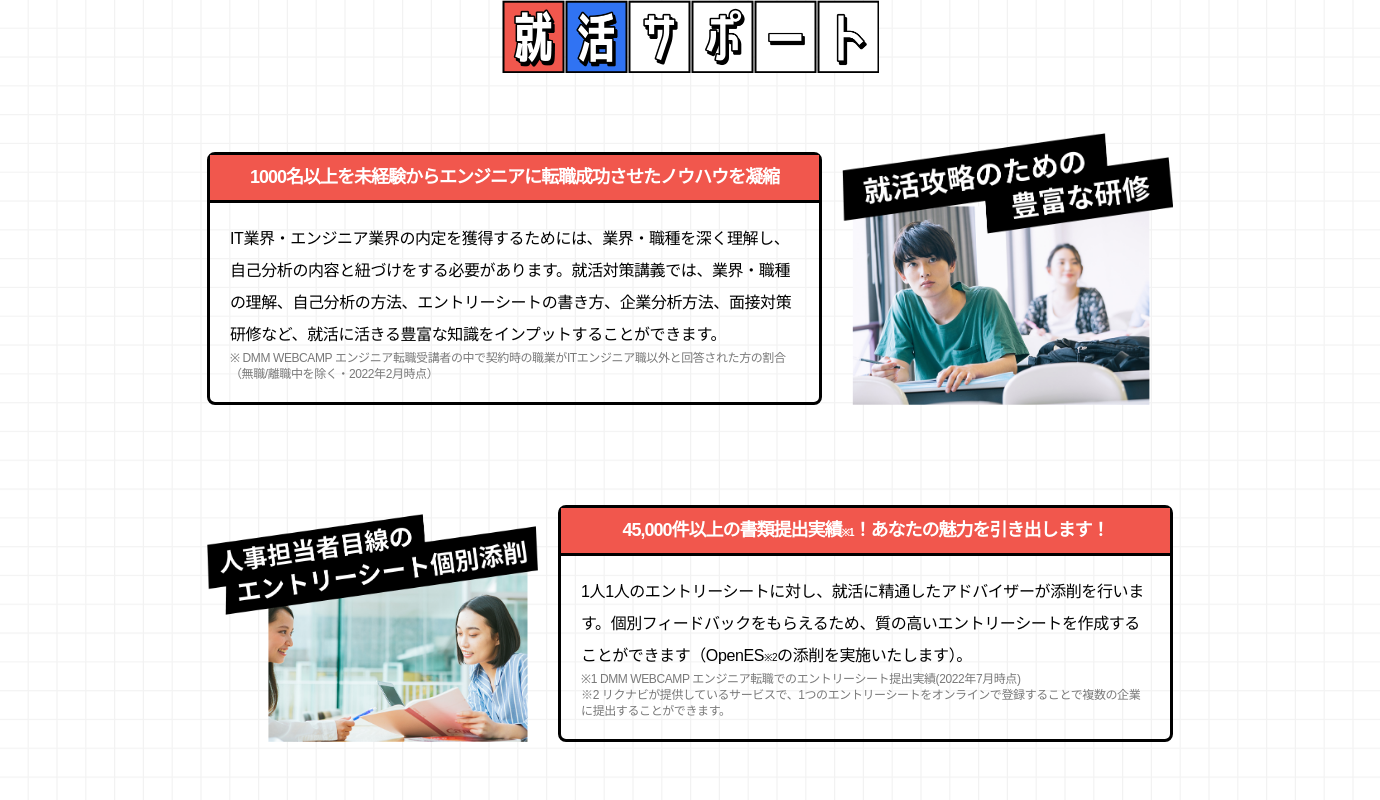
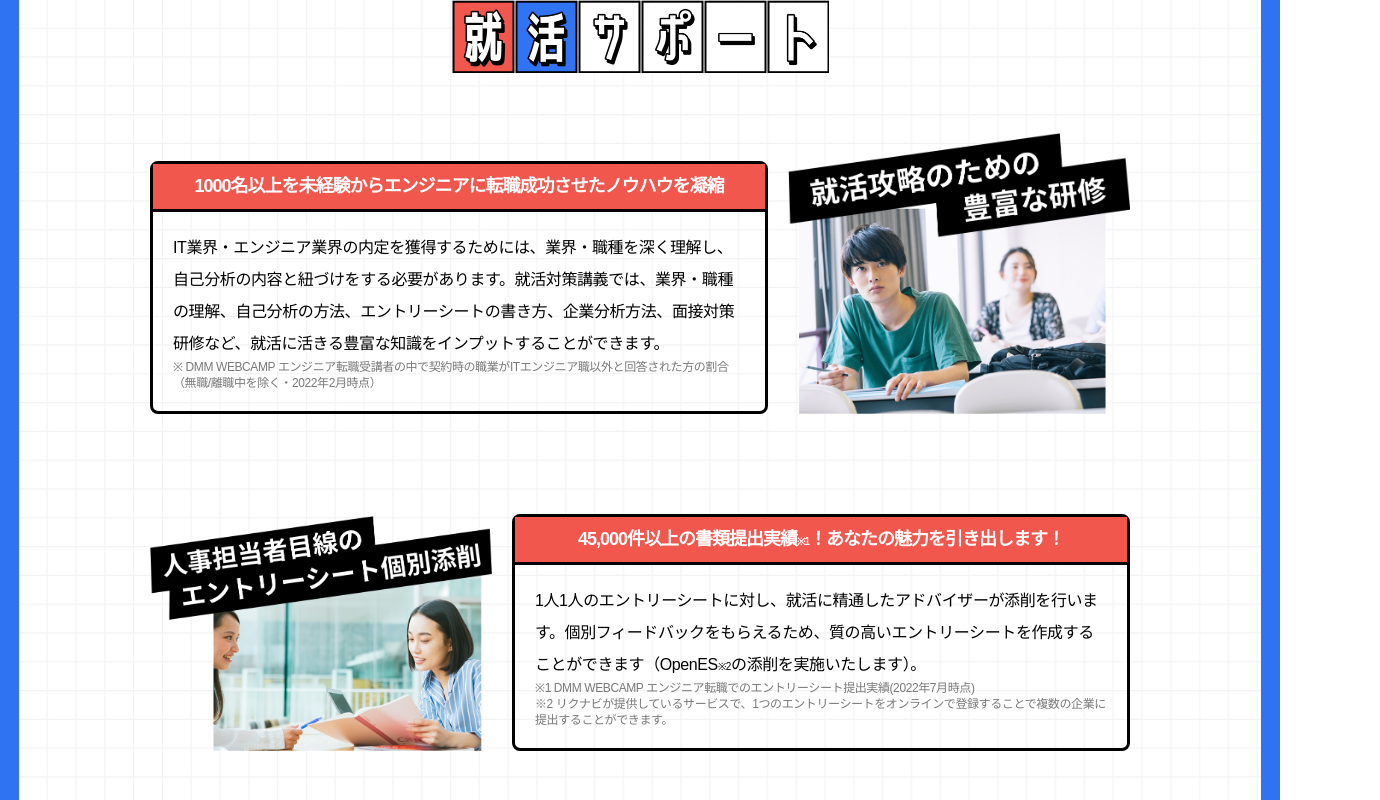
Before and after one commit to wakki0202/sample-next, a Next.js app: page / in a window 1280 px wide. Shown: the top 800 px of the page, 1380 px wide, since content can reach past the window. Built offline with nearby package versions, Linux system fonts and the light colour scheme.

Commit message:
fix 幅を縮めた時に形が崩れるのを修正

```diff
--- a/src/styles/scss/module/job_support.module.scss
+++ b/src/styles/scss/module/job_support.module.scss
@@ -20,7 +20,8 @@
 .grid_bg {
   background-image: url("/grid_bg.png");
   background-color: white;
-  width: 1380px;
+  width: 97%;
+  max-width: 1400px;
   margin: 0 auto;
   padding-bottom: 80px;
   @include mq(sp) {
@@ -46,9 +47,13 @@
   display: flex;
   flex-direction: column;
   gap: 100px;
-  width: 70%;
+  width: 980px;
   margin: auto;
   margin-top: 60px;
+
+  @include mq(tablet) {
+    width: 93.75%;
+  }
 
   @include mq(sp) {
     width: 100%;
@@ -65,7 +70,7 @@
   gap: 20px;
 
   .content_img {
-    width: 35%;
+    width: 380px;
 
     @include mq(sp) {
       width: 100%;
@@ -93,7 +98,7 @@
 .content1_detail,
 .content2_detail,
 .content3_detail {
-  width: 65%;
+  width: 70%;
   border: 3px solid black;
   border-radius: 8px;
 
```
